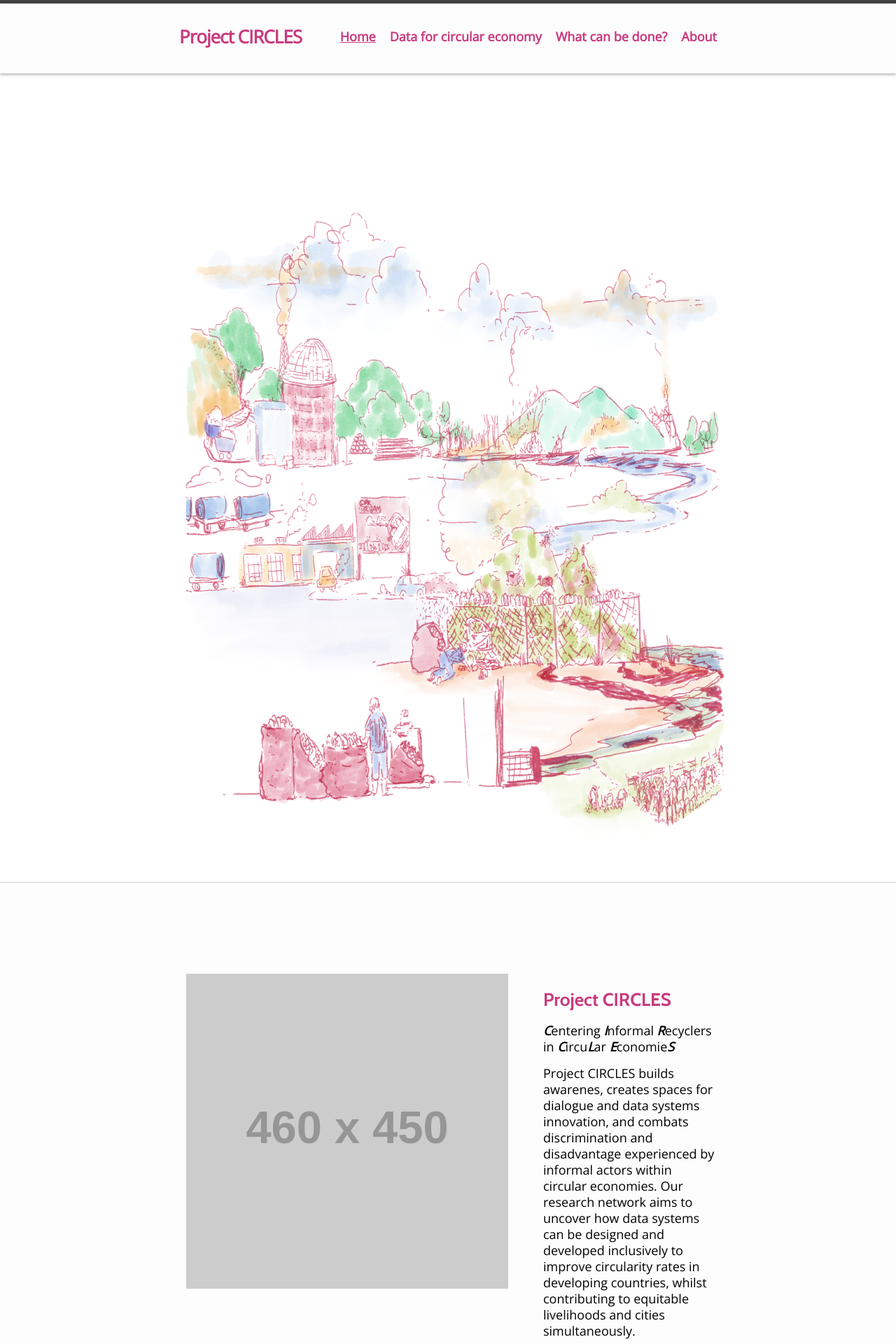
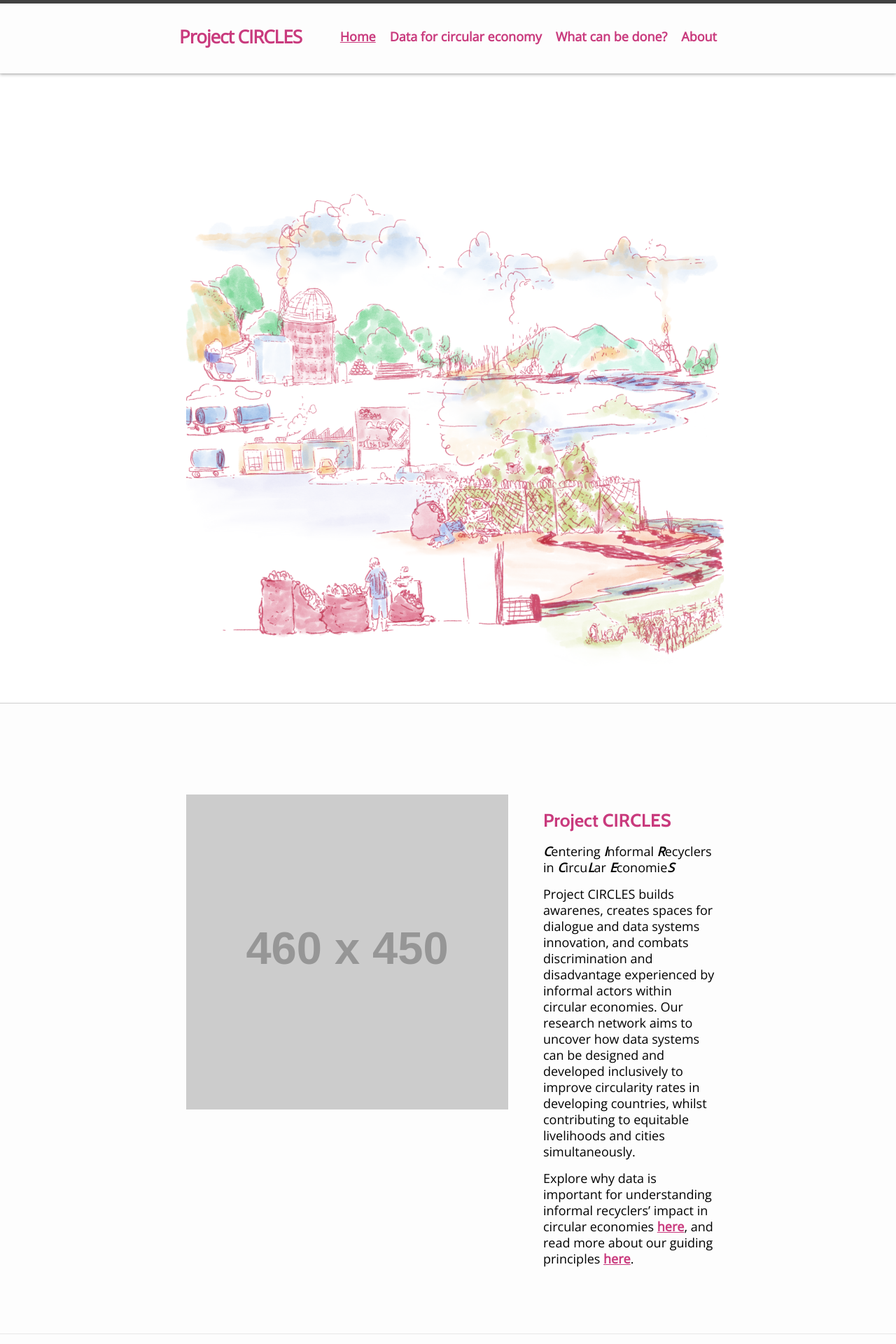
Before and after one commit to yadurajiv/CircularEconomies, a Jekyll site: the page built from index.markdown, in a window 1280 px wide. Shown: the top 1920 px of the page at 70% size. Built offline with Jekyll 4.4.1, drawn with Linux system fonts in a browser that asks for light colours.

Commit message:
Update index.markdown
removed height tag from banner image

```diff
--- a/index.markdown
+++ b/index.markdown
@@ -5,7 +5,7 @@
 ---
 <div class="section one">
 <div class="image">
-<img src="assets/images/banner_1024.png" width="1024" height="1024"  />
+<img src="assets/images/banner_1024.png" width="1024" />
 </div>
 </div>
 
```
